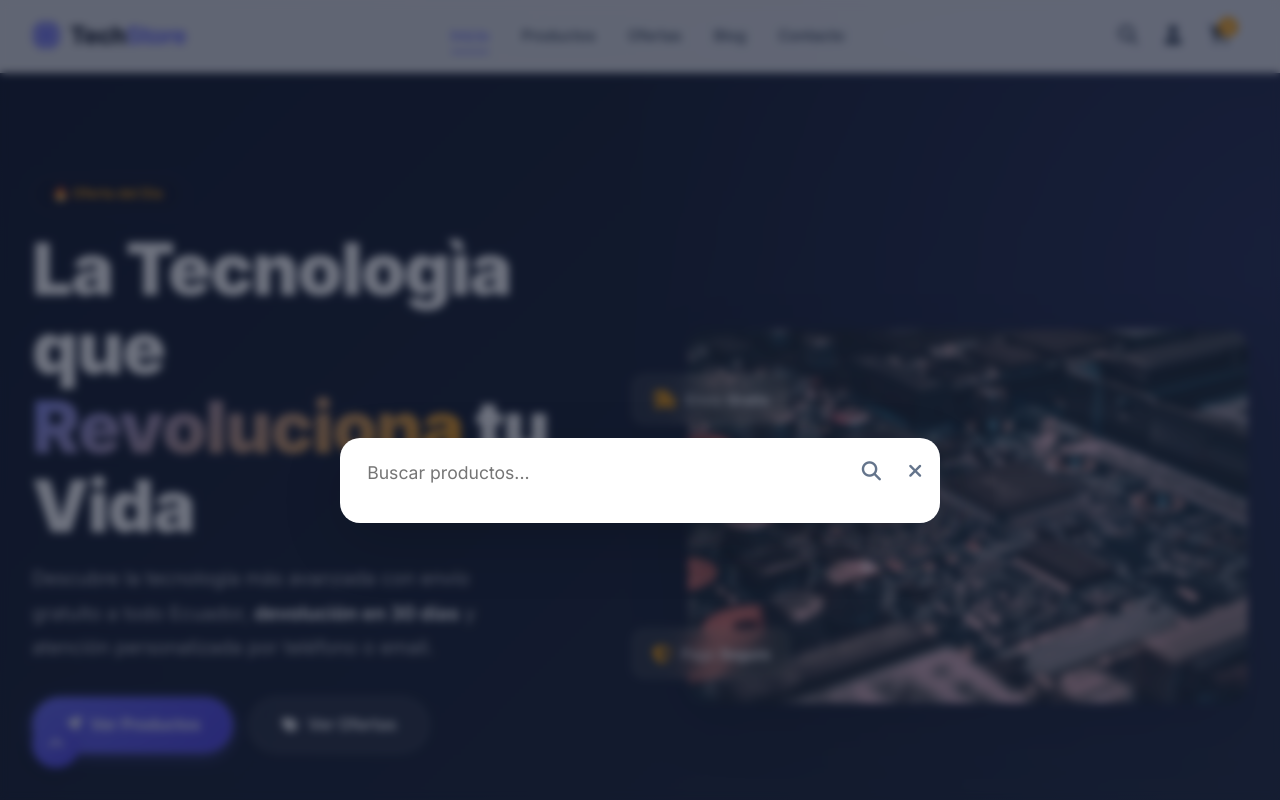
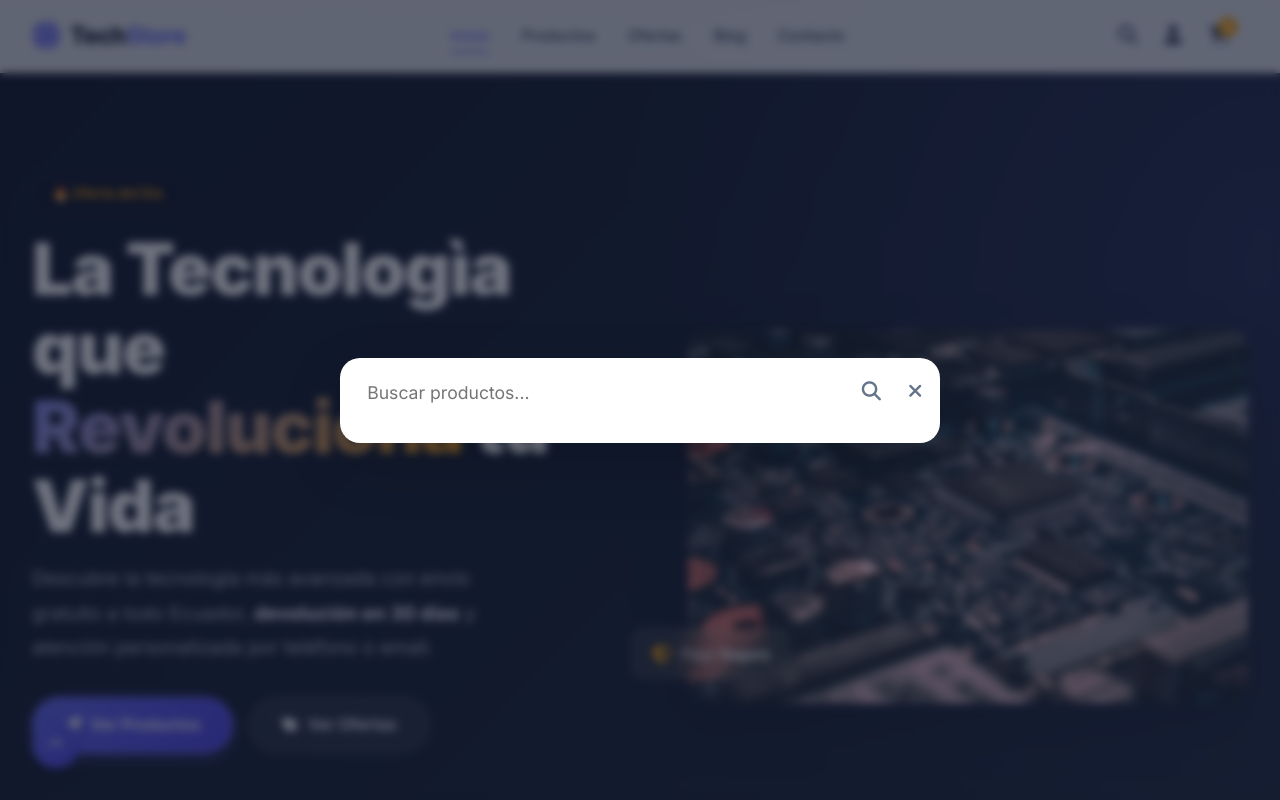
Before and after one commit to sadifv/miweb, a plain HTML site: page index.html in a window 1280 px wide. Both pictures are taken after a click on the button 1128 px from the left and 36 px from the top of the page. Shown: the top 800 px of the page. Drawn offline with Linux system fonts and the light colour scheme.

Commit message:
fix: el modal de búsqueda usa inset: 0 + margin: auto, que lo centra tanto horizontal como verticalmente en la pantalla

```diff
--- a/style.css
+++ b/style.css
@@ -1180,7 +1180,7 @@ ul, ol {
     width: 90%;
     box-shadow: var(--shadow-xl);
     position: fixed;
-    top: 20%;
+    inset: 0;
     margin: auto;
 }
 
```
